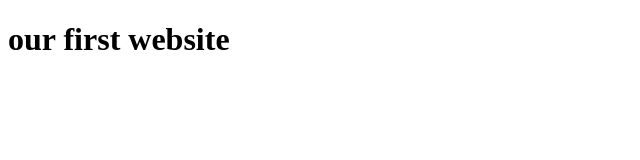
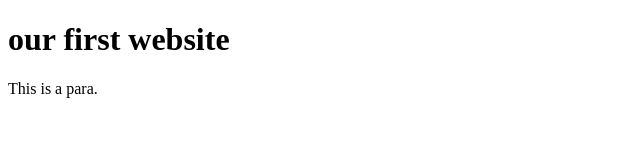
Before and after one commit to Shadow-958/NewLocker, a plain HTML site: page index.html in a window 1280 px wide. Shown: the whole page, without its empty margins (0-640 px from the left). Drawn offline with Linux system fonts and the light colour scheme.

Commit message:
second Commit

```diff
--- a/index.html
+++ b/index.html
@@ -7,5 +7,6 @@
 </head>
 <body>
     <h1>our first website</h1>
+    <p>This is a para.</p>
 </body>
 </html>
```
